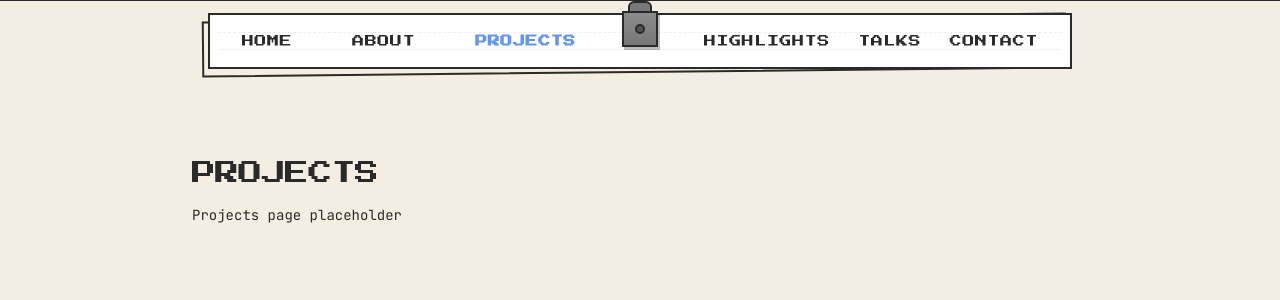
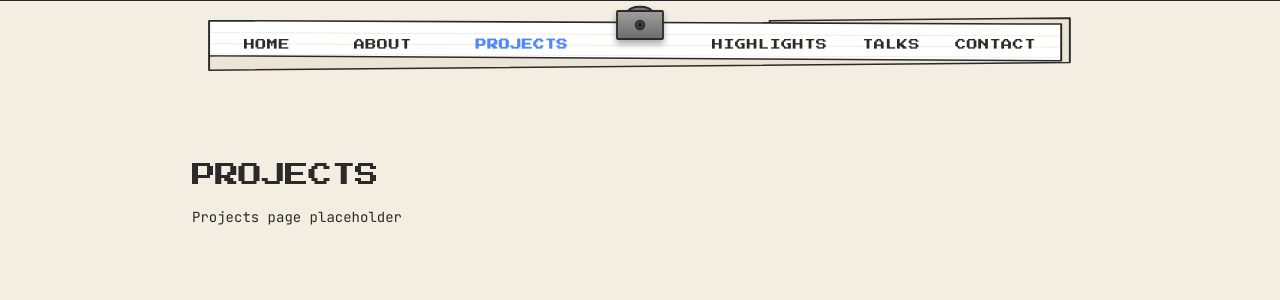
Before and after one commit to ShareefMuhammed/portfolio, a Next.js app: page /projects in a window 1280 px wide. Shown: the top 300 px of the page. Built offline with nearby package versions, Linux system fonts and the light colour scheme.

Commit message:
feat: perfect match nav bar design from reference screenshot

```diff
--- a/components/layout/Navbar.tsx
+++ b/components/layout/Navbar.tsx
@@ -33,49 +33,150 @@ export function Navbar() {
   };
 
   return (
-    <header className="relative z-40 w-full select-none">
-      {/* Thin full-width ink line running along the very top of the viewport */}
-      <div className="border-ink w-full border-t" />
+    <header className="w-full relative z-40 select-none">
+      {/* Top viewport solid line */}
+      <div className="w-full border-t border-ink" />
 
-      <div className="mx-auto max-w-4xl px-4 pt-3 pb-2">
-        {/* Nav Bar Outer Container with layered sketch paper */}
-        <div className="relative">
-          {/* Layered Under-Paper: tilted/offset outline for hand-drawn double border effect */}
+      {/* Nav Container */}
+      <div className="w-full max-w-4xl mx-auto px-4 pt-3 pb-2">
+        <div className="relative w-full h-[54px] sm:h-[58px]">
+          {/* Layered Paper SVG Background */}
+          <svg
+            className="absolute inset-0 w-full h-full pointer-events-none overflow-visible"
+            viewBox="0 0 800 68"
+            preserveAspectRatio="none"
+            fill="none"
+            xmlns="http://www.w3.org/2000/svg"
+          >
+            {/* Back Paper Layer (Parchment/under-paper)
+                - Left side: extends down to y=67 forming the classic sketch wedge
+                - Bottom edge slants smoothly up from y=67 on left to y=58 on right
+                - Right edge extends to x=798 from y=6 to y=58
+                - Top-right peeks out above front paper from x=520 to x=798, up to y=6 */}
+            <path
+              d="M 1 50 L 1 67 L 798 58 L 798 6 L 520 9 L 520 12 L 1 50 Z"
+              fill="#ECE5D6"
+              stroke="#2A2A2A"
+              strokeWidth="1.8"
+              strokeLinejoin="round"
+            />
+
+            {/* Front White Paper Layer
+                - Top line slants gently from y=9 at left to y=13 at right
+                - Right edge ends at x=790 (revealing the under-paper on the right)
+                - Bottom line slants from y=50 at left to y=56 at right */}
+            <path
+              d="M 1 9 L 790 13 L 790 56 L 1 50 Z"
+              fill="#FFFFFF"
+              stroke="#2A2A2A"
+              strokeWidth="1.8"
+              strokeLinejoin="round"
+            />
+
+            {/* Subtle Ruled Notebook Lines across the white paper */}
+            <line
+              x1="2"
+              y1="23"
+              x2="788"
+              y2="27"
+              stroke="#ECE7DE"
+              strokeWidth="1"
+            />
+            <line
+              x1="2"
+              y1="36"
+              x2="788"
+              y2="40"
+              stroke="#ECE7DE"
+              strokeWidth="1"
+            />
+            <line
+              x1="2"
+              y1="48"
+              x2="788"
+              y2="52"
+              stroke="#F0ECE4"
+              strokeWidth="1"
+            />
+          </svg>
+
+          {/* Center Clipboard/Briefcase Tab */}
           <div
             aria-hidden="true"
-            className="border-ink pointer-events-none absolute inset-0 -translate-x-1.5 translate-y-1 -rotate-[0.6deg] border-2 bg-[#F4EDE1]"
-          />
+            className="absolute left-1/2 -top-2.5 -translate-x-1/2 z-30 pointer-events-none drop-shadow-[0_4px_3px_rgba(42,42,42,0.4)]"
+          >
+            <svg
+              width="48"
+              height="38"
+              viewBox="0 0 48 38"
+              fill="none"
+              xmlns="http://www.w3.org/2000/svg"
+            >
+              <defs>
+                <linearGradient
+                  id="clipBodyGradient"
+                  x1="0"
+                  y1="0"
+                  x2="0"
+                  y2="1"
+                >
+                  <stop offset="0%" stopColor="#9E9E9E" />
+                  <stop offset="100%" stopColor="#6C6C6C" />
+                </linearGradient>
+                <linearGradient
+                  id="clipHandleGradient"
+                  x1="0"
+                  y1="0"
+                  x2="0"
+                  y2="1"
+                >
+                  <stop offset="0%" stopColor="#8A8A8A" />
+                  <stop offset="100%" stopColor="#606060" />
+                </linearGradient>
+              </defs>
 
-          {/* Foreground White Paper Strip */}
+              {/* Top Curved Handle Loop */}
+              <path
+                d="M 12 9 C 12 2 36 2 36 9 Z"
+                fill="url(#clipHandleGradient)"
+                stroke="#2A2A2A"
+                strokeWidth="1.8"
+                strokeLinejoin="round"
+              />
+
+              {/* Main Clip Clamp Body */}
+              <rect
+                x="1"
+                y="8"
+                width="46"
+                height="28"
+                rx="1"
+                fill="url(#clipBodyGradient)"
+                stroke="#2A2A2A"
+                strokeWidth="1.8"
+                strokeLinejoin="round"
+              />
+
+              {/* Center Rivet Outer Ring & Hole */}
+              <circle
+                cx="24"
+                cy="22"
+                r="4.5"
+                fill="#424242"
+                stroke="#2A2A2A"
+                strokeWidth="1.5"
+              />
+              <circle cx="24" cy="22" r="2" fill="#202020" />
+            </svg>
+          </div>
+
+          {/* Nav Links overlaid across the front paper */}
           <nav
             aria-label="Main Navigation"
-            className="bg-surface border-ink relative flex items-center justify-between border-2 px-4 py-3.5 sm:px-6 md:px-8"
+            className="relative z-20 w-full h-full flex items-center justify-between px-4 sm:px-7 md:px-9 pt-1.5"
           >
-            {/* Faint notebook ruling lines inside paper */}
-            <div
-              aria-hidden="true"
-              className="pointer-events-none absolute inset-0 flex flex-col justify-evenly overflow-hidden px-2 opacity-20"
-            >
-              <div className="border-ink/40 w-full border-t border-dashed" />
-              <div className="border-ink/30 w-full border-t" />
-            </div>
-
-            {/* Center Clipboard / Briefcase Tab Decoration */}
-            <div
-              aria-hidden="true"
-              className="pointer-events-none absolute -top-3.5 left-1/2 z-30 flex -translate-x-1/2 flex-col items-center"
-            >
-              {/* Top rounded clip handle / arch */}
-              <div className="border-ink -mb-[2px] h-3 w-6 rounded-t-md border-2 bg-[#787878]" />
-              {/* Main clip body */}
-              <div className="border-ink flex h-9 w-9 items-center justify-center border-2 bg-gradient-to-b from-[#8C8C8C] to-[#787878] shadow-[2px_3px_0_0_rgba(42,42,42,0.3)]">
-                {/* Central circular rivet / hole */}
-                <div className="border-ink h-2.5 w-2.5 rounded-full border-2 bg-[#525252]" />
-              </div>
-            </div>
-
-            {/* Left Nav Group */}
-            <div className="z-10 flex flex-1 items-center justify-between pr-6 sm:pr-8 md:pr-10">
+            {/* Left Nav Group: HOME, ABOUT, PROJECTS */}
+            <div className="flex items-center justify-between flex-1 pr-6 sm:pr-8 md:pr-10">
               {leftLinks.map((link) => {
                 const active = isLinkActive(link.href);
                 return (
@@ -83,10 +184,10 @@ export function Navbar() {
                     key={link.href}
                     href={link.href}
                     className={cn(
-                      "font-pixel py-1 text-[9px] tracking-wider transition-colors duration-150 sm:text-[10.5px] md:text-xs",
+                      "font-pixel text-[9px] sm:text-[10px] md:text-[11px] tracking-wider transition-colors duration-150 py-1",
                       active
-                        ? "text-blue font-bold"
-                        : "text-ink hover:text-blue"
+                        ? "text-[#4D88FF] font-bold"
+                        : "text-ink hover:text-[#4D88FF]"
                     )}
                   >
                     {link.name}
@@ -96,10 +197,10 @@ export function Navbar() {
             </div>
 
             {/* Empty Center Spacer for Clip */}
-            <div className="w-10 shrink-0 sm:w-12" aria-hidden="true" />
+            <div className="w-12 sm:w-16 shrink-0" aria-hidden="true" />
 
-            {/* Right Nav Group */}
-            <div className="z-10 flex flex-1 items-center justify-between pl-6 sm:pl-8 md:pl-10">
+            {/* Right Nav Group: HIGHLIGHTS, TALKS, CONTACT */}
+            <div className="flex items-center justify-between flex-1 pl-6 sm:pl-8 md:pl-10">
               {rightLinks.map((link) => {
                 const active = isLinkActive(link.href);
                 return (
@@ -107,10 +208,10 @@ export function Navbar() {
                     key={link.href}
                     href={link.href}
                     className={cn(
-                      "font-pixel py-1 text-[9px] tracking-wider transition-colors duration-150 sm:text-[10.5px] md:text-xs",
+                      "font-pixel text-[9px] sm:text-[10px] md:text-[11px] tracking-wider transition-colors duration-150 py-1",
                       active
-                        ? "text-blue font-bold"
-                        : "text-ink hover:text-blue"
+                        ? "text-[#4D88FF] font-bold"
+                        : "text-ink hover:text-[#4D88FF]"
                     )}
                   >
                     {link.name}
```
